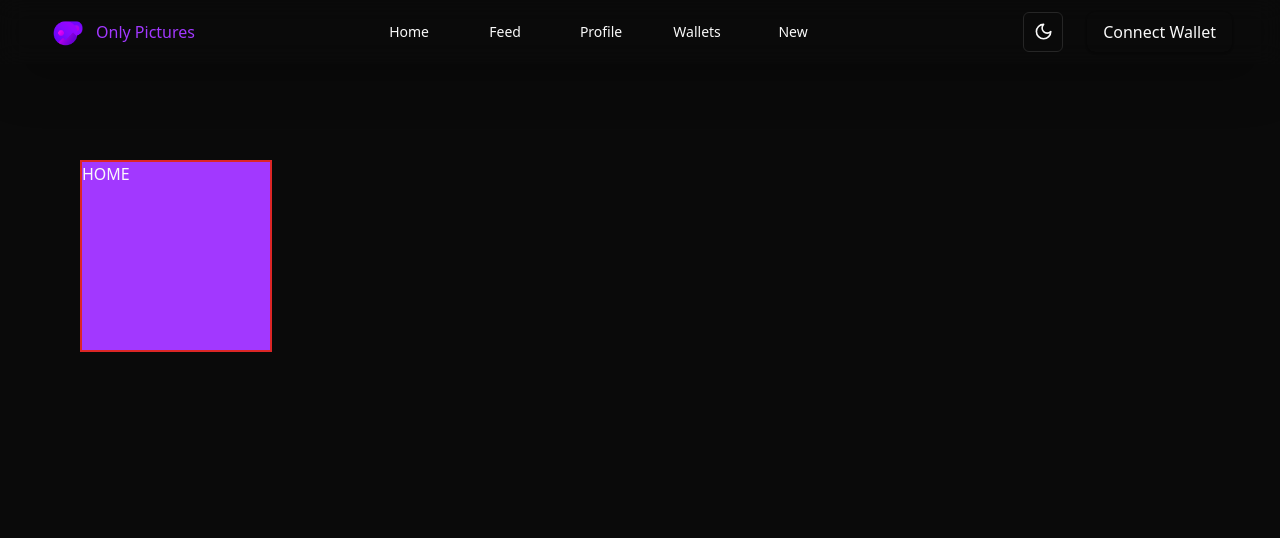
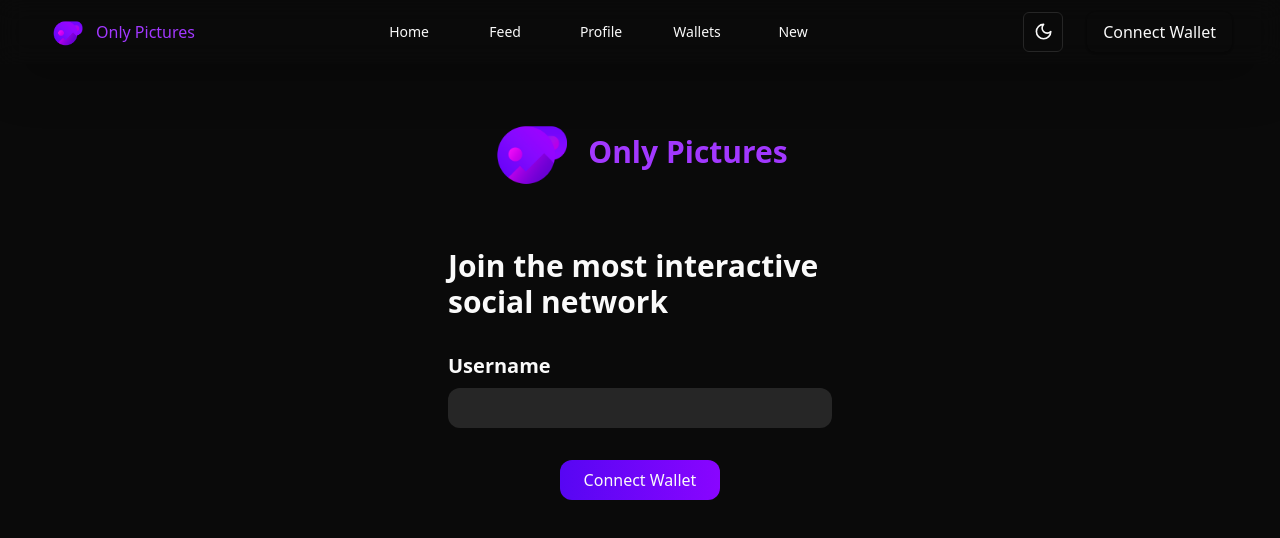
Before and after one commit to only-pics/frontend, a React (Vite) app in the folder frontend/: page / in a window 1280 px wide. Shown: the top 538 px of the page. Built offline with nearby package versions, Linux system fonts and the light colour scheme.

Commit message:
home page

```diff
--- a/frontend/src/App.tsx
+++ b/frontend/src/App.tsx
@@ -43,7 +43,7 @@ function App() {
               />
             }
           >
-            <Route path="/" element={<Home />} />
+            <Route path="/" element={<Home connectWallet={connectWallet} account={account} signer={signer}/>} />
             <Route path="/profile/:id" element={<Profile />} />
             <Route path="/feed" element={<Feed />} />
             <Route path="/new" element={<New />} />
--- a/frontend/src/components/Header.tsx
+++ b/frontend/src/components/Header.tsx
@@ -25,7 +25,7 @@ export function Header({ connectWallet, account, signer }:
                 </div>
 
                 <div className="flex flex-row justify-evenly w-full px-4 lg:hidden">
-                    <Button variant="ghost" className="h-[100%] w-24 relative glow-bottom-border hover:bg-transparent group" onClick={() => navigator('/feed')}><p className="group-hover:text-primary group-hover:text-shadow-primary-glow"><Home/></p></Button>
+                    <Button variant="ghost" className="h-[100%] w-24 relative glow-bottom-border hover:bg-transparent group" onClick={() => navigator('/')}><p className="group-hover:text-primary group-hover:text-shadow-primary-glow"><Home/></p></Button>
                     <NavButton to="/feed"><Search size={24}/></NavButton>
                     <Button variant="ghost" className="h-[100%] w-24 relative glow-bottom-border hover:bg-transparent group" onClick={() => navigator('/new')}><p className="group-hover:text-primary group-hover:text-shadow-primary-glow"><PlusCircleIcon/></p></Button>
                     <NavButton to="/wallets"><WalletCards size={24}/></NavButton>
--- /dev/null
+++ b/frontend/src/components/LoggedIn.tsx
@@ -0,0 +1,18 @@
+import { useNavigate } from 'react-router-dom';
+import Logo from '../assets/only_pictures.png';
+
+export default function LoggedIn() {
+    const navigator = useNavigate();
+
+    return (
+        <div className="p-24 flex flex-col items-center">
+            <div className='flex h-28 items-center justify-center   '>
+                    <img className="h-[100%] py-2" src={Logo} alt=""/>
+                    <p className="text-3xl font-bold text-primary mx-2">Only Pictures</p>
+            </div>
+            <p className="text-center lg:text-left mt-10 text-3xl font-bold">Go ahead and bid on your favorite post!</p>
+
+            <button className='mt-10 bg-gradient-to-r from-[#5706f3] to-[#8905ff] rounded-xl py-2 px-6' onClick={() => navigator('/feed')}>See posts</button>
+        </div>
+    )
+}
--- /dev/null
+++ b/frontend/src/components/SignUp.tsx
@@ -0,0 +1,31 @@
+import { useNavigate } from 'react-router-dom';
+import Logo from '../assets/only_pictures.png';
+
+export default function SignUp({ connectWallet, account, signer }:
+    { connectWallet: any; account: string | null; signer: any;}) {
+
+    const navigator = useNavigate();
+
+    return (
+        <div className='p-24 flex flex-col items-center'>
+            <div className='lg:w-[30vw] w-full'>
+                <div className='flex h-28 items-center justify-center   '>
+                    <img className="h-[100%] py-2" src={Logo} alt=""/>
+                    <p className="text-3xl font-bold text-primary mx-2">Only Pictures</p>
+                </div>
+                <p className='text-center lg:text-left mt-10 text-3xl font-bold'>Join the most interactive <br />social network</p>
+
+                <div className='flex flex-col gap-2 mt-8'>
+                    <label htmlFor="username">
+                        <p className='text-xl font-bold'>Username</p>
+                    </label>
+                    <input className='bg-secondary rounded-xl p-2' type="text" id='username'/>
+                </div>
+                <div className='mt-8 flex w-full justify-center'>
+                    <button className='bg-gradient-to-r from-[#5706f3] to-[#8905ff] rounded-xl py-2 px-6 hidden lg:inline' onClick={() => navigator('/wallets')}>Connect Wallet</button>
+                    <button className='bg-gradient-to-r from-[#5706f3] to-[#8905ff] rounded-xl py-2 px-6 lg:hidden' onClick={connectWallet}>Connect Wallet</button>
+                </div>
+            </div>
+        </div>
+    )
+}
--- a/frontend/src/pages/Home.tsx
+++ b/frontend/src/pages/Home.tsx
@@ -1,11 +1,13 @@
+import LoggedIn from "@/components/LoggedIn";
+import SignUp from "@/components/SignUp";
 
-export default function Home() {
+export default function Home({ connectWallet, account, signer }:
+    { connectWallet: any; account: string | null; signer: any;}) {
 
-    return (
-        <div className='w-[100vw] mt-20 p-20'>
-            <div className="w-48 h-48 bg-primary border-2 border-red-600">
-                HOME
-            </div>
-        </div>
-    );
+    if(signer) {
+       return <LoggedIn />
+    } else {
+        return <SignUp connectWallet={connectWallet} account={account} signer={signer} />
+    }
+
 };
```
